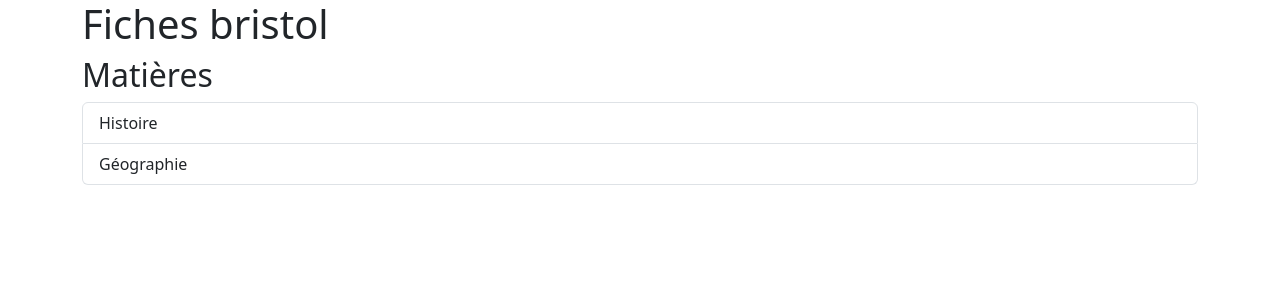
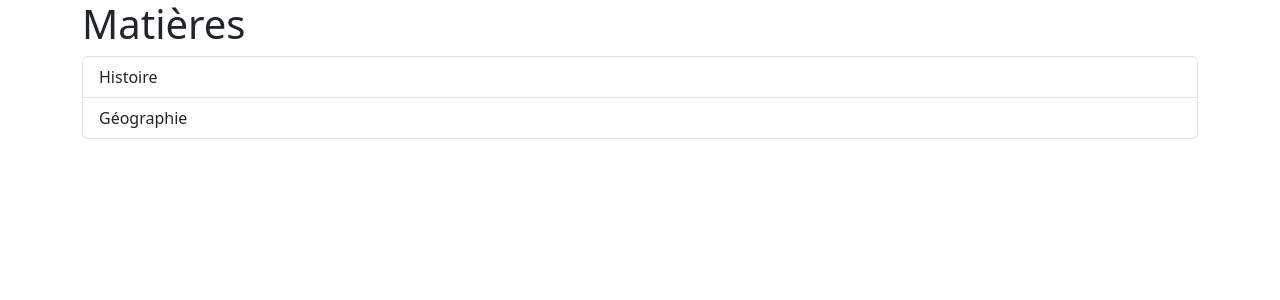
Before and after one commit to azerty29242/revision-sheets, a React (Vite) app: page / in a window 1280 px wide. Shown: the top 300 px of the page. Built offline with nearby package versions, Linux system fonts and the light colour scheme; the HTML template or start-up script is replaced by a standard one.

Commit message:
update app

```diff
--- a/package.json
+++ b/package.json
@@ -4,7 +4,7 @@
     "version": "0.0.0",
     "type": "module",
     "scripts": {
-    "dev": "vite",
+        "dev": "vite --host",
         "build": "tsc && vite build",
         "lint": "eslint . --ext ts,tsx --report-unused-disable-directives --max-warnings 0",
         "preview": "vite preview"
--- a/src/App.tsx
+++ b/src/App.tsx
@@ -7,8 +7,7 @@ function App() {
 
     return (
         <div className="container">
-            <h1>Fiches bristol</h1>
-            <h2>Matières</h2>
+            <h1>Matières</h1>
             <div className="list-group">
                 {subjects.map((subject, index) => {
                     return (
```
Lines whose indentation alone changed are shown as unchanged.
